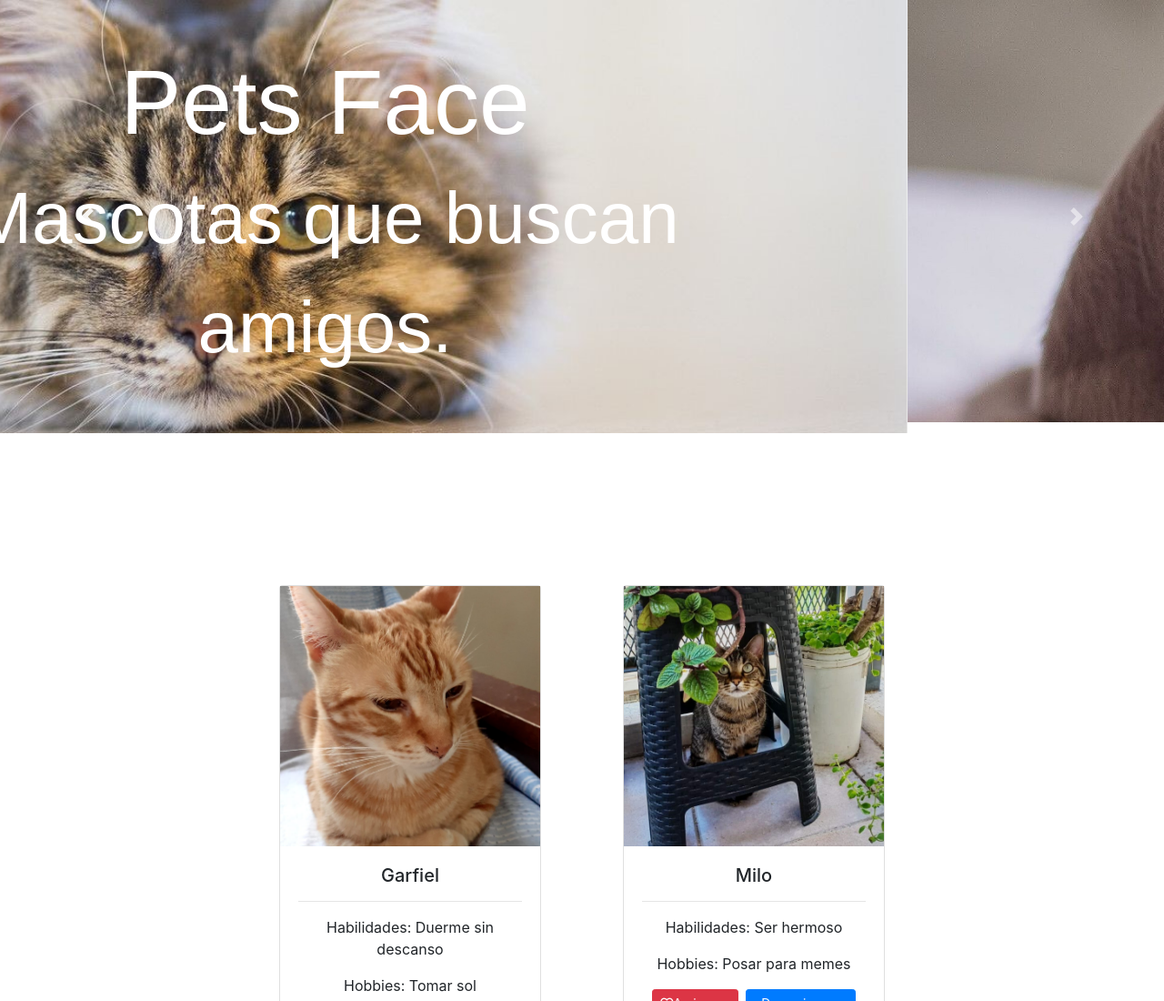
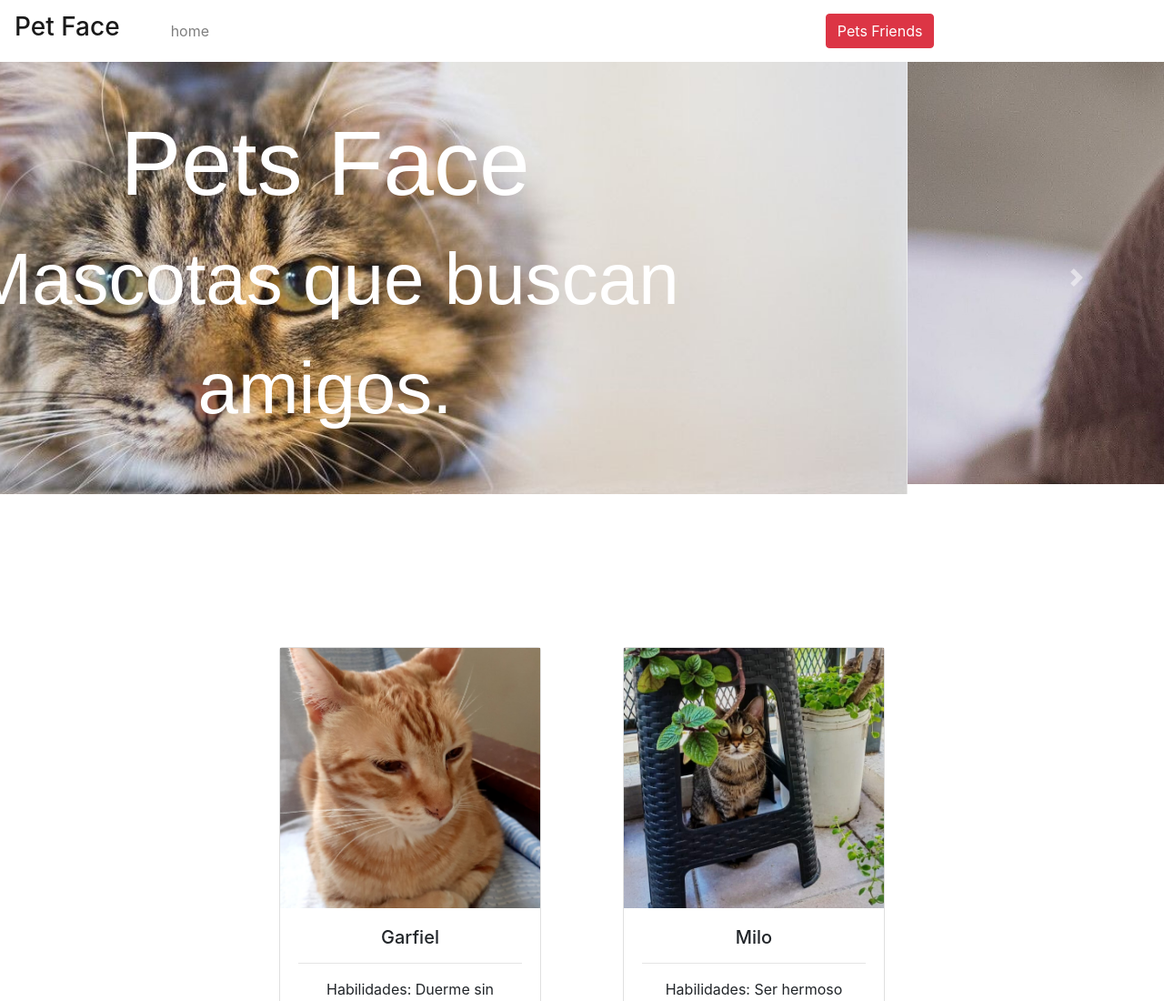
Before and after one commit to Amendolaflor/pets_face, a plain HTML site: page index.html in a window 1280 px wide. Shown: the top 1100 px of the page at 91% size. Drawn offline with nearby package versions, Linux system fonts and the light colour scheme.

Commit message:
testing navbar

```diff
--- a/css/estilos.css
+++ b/css/estilos.css
@@ -2,6 +2,9 @@
 
 
 /* seccion navbar */
+
+#contenedor-boton {
+  padding-left: 60%; }
 
 
 
--- a/index.html
+++ b/index.html
@@ -7,17 +7,41 @@
   <title>PetsFace</title>
   <!-- <link rel="stylesheet" href="css\milligram.css"> -->
   <!-- Bootstrap -->
-  <link rel="stylesheet" href="https://stackpath.bootstrapcdn.com/bootstrap/4.1.3/css/bootstrap.min.css" integrity="sha384-MCw98/SFnGE8fJT3GXwEOngsV7Zt27NXFoaoApmYm81iuXoPkFOJwJ8ERdknLPMO" crossorigin="anonymous">
+  <link rel="stylesheet" href="https://stackpath.bootstrapcdn.com/bootstrap/4.1.3/css/bootstrap.min.css"
+    integrity="sha384-MCw98/SFnGE8fJT3GXwEOngsV7Zt27NXFoaoApmYm81iuXoPkFOJwJ8ERdknLPMO" crossorigin="anonymous">
   <!-- Stylesheets -->
   <link rel="stylesheet" href="./css/estilos.css">
   <!-- Font Awesome -->
-  <link rel="stylesheet" href="https://use.fontawesome.com/releases/v5.15.3/css/all.css" integrity="sha384-SZXxX4whJ79/gErwcOYf+zWLeJdY/qpuqC4cAa9rOGUstPomtqpuNWT9wdPEn2fk" crossorigin="anonymous">
+  <link rel="stylesheet" href="https://use.fontawesome.com/releases/v5.15.3/css/all.css"
+    integrity="sha384-SZXxX4whJ79/gErwcOYf+zWLeJdY/qpuqC4cAa9rOGUstPomtqpuNWT9wdPEn2fk" crossorigin="anonymous">
 </head>
 
 <body>
 
-  <header>
 <!-- NAVBAR  -->
+  <header class="sticky-top">
+    <nav class="navbar  navbar-expand-lg navbar-light " style="background-color: white">
+      <a class="navbar-brand" href="index.html">
+        <h3>Pet Face</h3>
+        <button class="navbar-toggler" type="button" data-toggle="collapse" data-target="#navbarNavAltMarkup"
+          aria-controls="navbarNavAltMarkup" aria-expanded="false" aria-label="Toggle navigation">
+          <span class="navbar-toggler-icon"></span>
+        </button>
+        <div class="collapse navbar-collapse" id="navbarNavAltMarkup">
+          <div class="navbar-nav">
+            <a class="nav-item nav-link" href="#/home" id="seccion-clasicos">home</a>
+          </div>
+          <div class="container" id="contenedor-boton">
+            <button type="button" class="btn btn-danger" id="boton-Favoritos" data-toggle="modal"
+              data-target="#modalFavoritos">Pets Friends</button>
+          </div>
+        </div>
+    </nav>
+ </header>
+
+    <!-- MODAL LISTA AMIGXS  -->
+    <div id="modal-listaAmigos">
+    </div>
 
 
     <!-- SLIDE DE FOTOS -->
@@ -58,7 +82,6 @@
         <span class="sr-only">Next</span>
       </a>
     </div>
-  </header>
 
 
   <!-- SECCION AMIGOS -->
@@ -87,9 +110,15 @@
 
   <!-- SCRIPTS JS -->
   <script src="js\jquery-3.5.1.js"></script> -->
-	<script src="https://code.jquery.com/jquery-3.3.1.slim.min.js" integrity="sha384-q8i/X+965DzO0rT7abK41JStQIAqVgRVzpbzo5smXKp4YfRvH+8abtTE1Pi6jizo" crossorigin="anonymous"></script>
-	<script src="https://cdnjs.cloudflare.com/ajax/libs/popper.js/1.14.3/umd/popper.min.js" integrity="sha384-ZMP7rVo3mIykV+2+9J3UJ46jBk0WLaUAdn689aCwoqbBJiSnjAK/l8WvCWPIPm49" crossorigin="anonymous"></script>
-	<script src="https://stackpath.bootstrapcdn.com/bootstrap/4.1.3/js/bootstrap.min.js" integrity="sha384-ChfqqxuZUCnJSK3+MXmPNIyE6ZbWh2IMqE241rYiqJxyMiZ6OW/JmZQ5stwEULTy" crossorigin="anonymous"></script>
+  <script src="https://code.jquery.com/jquery-3.3.1.slim.min.js"
+    integrity="sha384-q8i/X+965DzO0rT7abK41JStQIAqVgRVzpbzo5smXKp4YfRvH+8abtTE1Pi6jizo" crossorigin="anonymous">
+  </script>
+  <script src="https://cdnjs.cloudflare.com/ajax/libs/popper.js/1.14.3/umd/popper.min.js"
+    integrity="sha384-ZMP7rVo3mIykV+2+9J3UJ46jBk0WLaUAdn689aCwoqbBJiSnjAK/l8WvCWPIPm49" crossorigin="anonymous">
+  </script>
+  <script src="https://stackpath.bootstrapcdn.com/bootstrap/4.1.3/js/bootstrap.min.js"
+    integrity="sha384-ChfqqxuZUCnJSK3+MXmPNIyE6ZbWh2IMqE241rYiqJxyMiZ6OW/JmZQ5stwEULTy" crossorigin="anonymous">
+  </script>
   <script src="js\data.js"></script>
   <script src="js\main.js"></script>
 
--- a/js/main.js
+++ b/js/main.js
@@ -1,8 +1,8 @@
-
 generarFichaMascotas(todasLasMascotas);
 agregarAmigo(todasLasMascotas);
+mostrarLista(todasLasMascotas)
 
-//  GENERANDO CONTENIDO HTML ---------
+//  GENERANDO SECCION AMIGXS ---------
 function generarFichaMascotas(mascotas) {
   for (const mascota of mascotas) {
     let contPadre = document.querySelector("#contenidoGenerado");
@@ -32,6 +32,35 @@ function generarFichaMascotas(mascotas) {
   }
 }
 
+
+//  MOSTRANDO LISTA DE AMIGOS ---------
+function mostrarLista(mascotas) {
+  for (const mascota of mascotas) {
+    let contPadre = document.querySelector("#modal-listaAmigos");
+    let contHijo = document.createElement("div");
+    contHijo.innerHTML = `<div class="modal fade" id="modalFavoritos" tabindex="-1" role="dialog .modal-sm" aria-labelledby="exampleModalLabel" aria-hidden="true">
+                            <div class="modal-dialog .modal-sm" role="document">
+                              <div class="modal-content">
+                                <div class="modal-header">
+                                  <h5 class="modal-title" id="exampleModalLabel">❤️ Lista de Amiguitxs </h5>
+                                  <button type="button" class="close" data-dismiss="modal" aria-label="Close">
+                                    <span aria-hidden="true">&times;</span>
+                                  </button>
+                                </div>
+                                <div class="modal-body" >
+                                  <div id="listaAmigos">
+                                  </div>
+                                </div>
+                                <div class="modal-footer">
+                                  <button type="button" class="btn btn-light" data-dismiss="modal">Cerrar</button>
+                                </div>
+                              </div>
+                            </div>
+                          </div>`;
+    contPadre.appendChild(contHijo);
+  }
+}
+
 //  AGREGANDO AMIGXS ---------
 let listaAmigos = [];
 
@@ -39,11 +68,20 @@ function agregarAmigo(amigos) {
   for (const amigo of amigos) {
     let botonAgregar = document.getElementById(amigo.id);
     botonAgregar.onclick = () => {
+      listaAmigos.push(amigo)
       $("#notificacion").html(`Agregaste a ${amigo.name.toUpperCase()} como amigo ❤`);
-      listaAmigos.push(amigo);
+      salidaModal(amigo)
+      console.log(`agregado a tu lista ${amigo.name}`);
     };
   }
 }
 
+function salidaModal(amigo) {
+  let contPadre = document.querySelector("#listaAmigos")
+  let contHijo = document.createElement("div");
+  contHijo.innerHTML = `<h6>- ${amigo.name}</h6>`;
+  contPadre.appendChild(contHijo);
+}
+
 
 console.log(listaAmigos);
```
Lines whose indentation alone changed are shown as unchanged.
